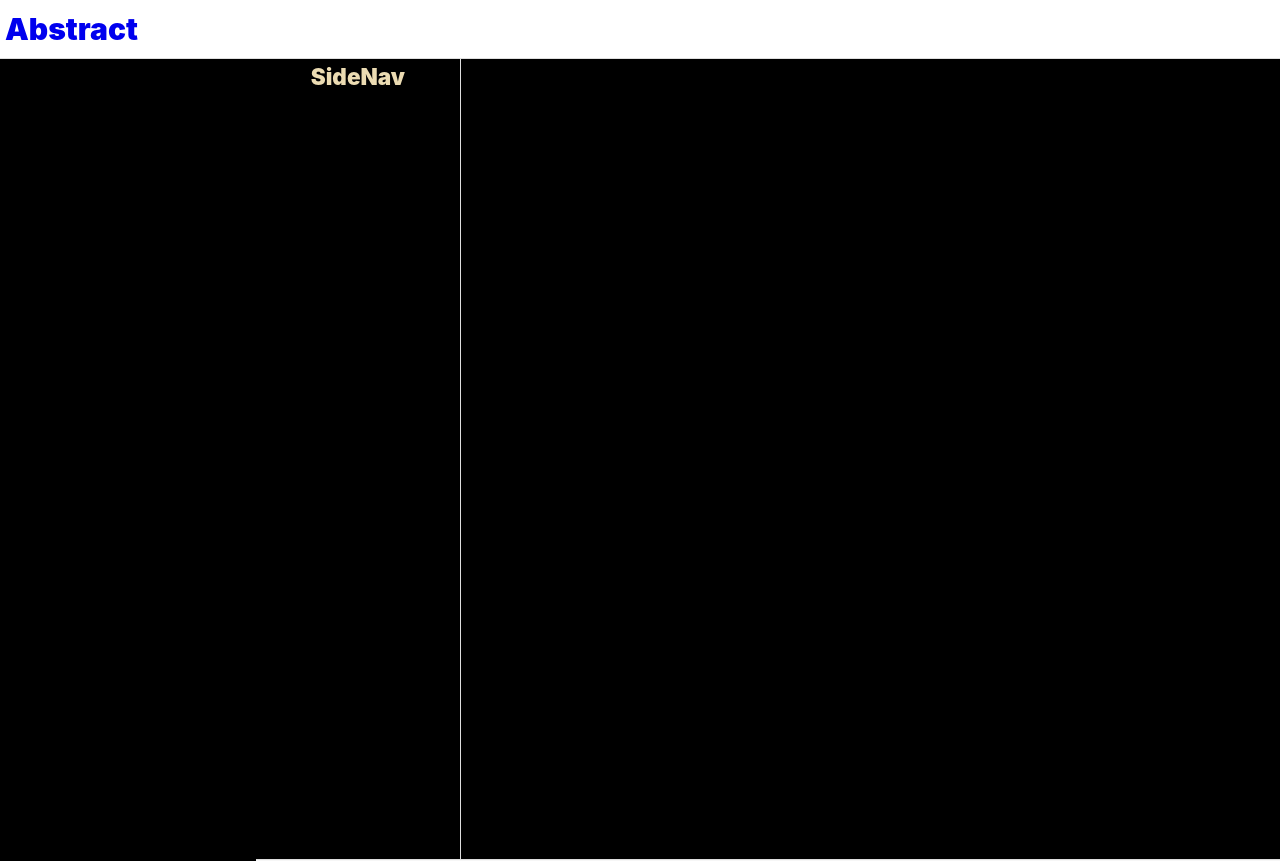
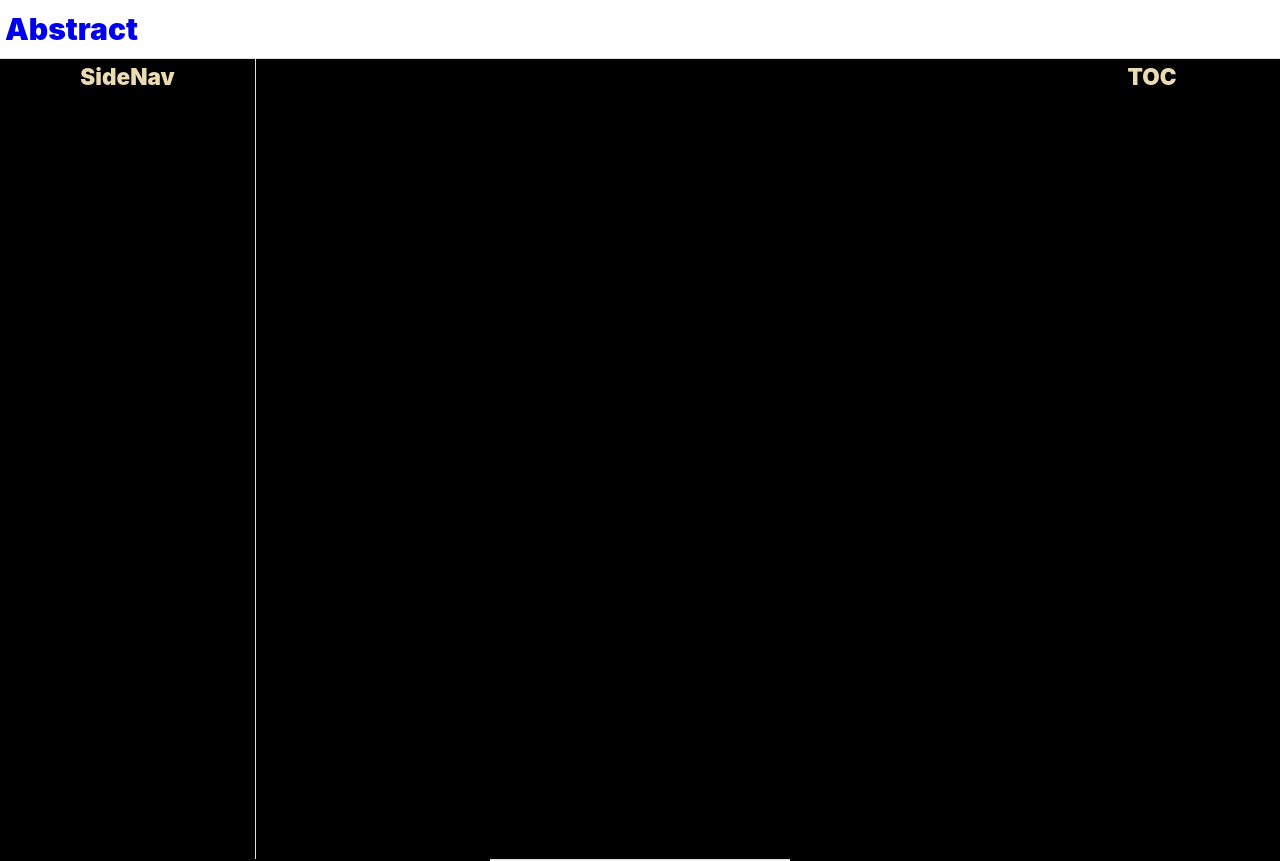
Before and after one commit to Unomars4/abstract, a Vue app: page / in a window 1280 px wide. Shown: the top 861 px of the page. Built offline with nearby package versions, Linux system fonts and the light colour scheme.

Commit message:
adjust layout of main content page

```diff
--- a/src/App.vue
+++ b/src/App.vue
@@ -17,7 +17,7 @@ import { RouterView } from 'vue-router'
     <aside class="sidenav">
       <h1>SideNav</h1>
     </aside>
-    <div>
+    <div class="content">
       <RouterView />
       <footer>
         <div class="footer-content">
@@ -53,7 +53,7 @@ h3 {
   right: 0;
 }
 
-aside {
+.sidenav {
   z-index: 1;
   width: 20%;
   height: 100%;
@@ -67,8 +67,9 @@ aside h1 {
 
 main {
   height: 100%;
-  width: 80%;
-  float: right;
+  width: 100%;
+  display: flex;
+  justify-content: space-between;
 }
 
 footer {
```
